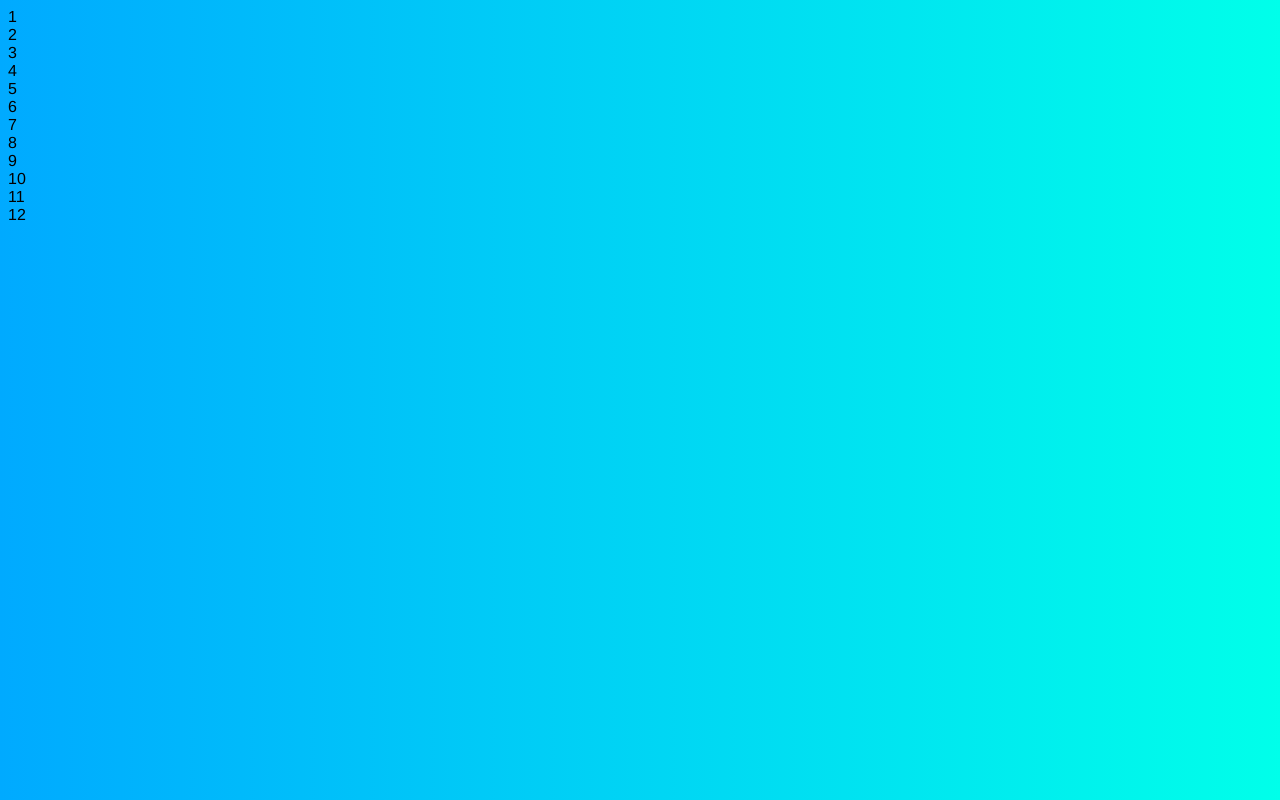
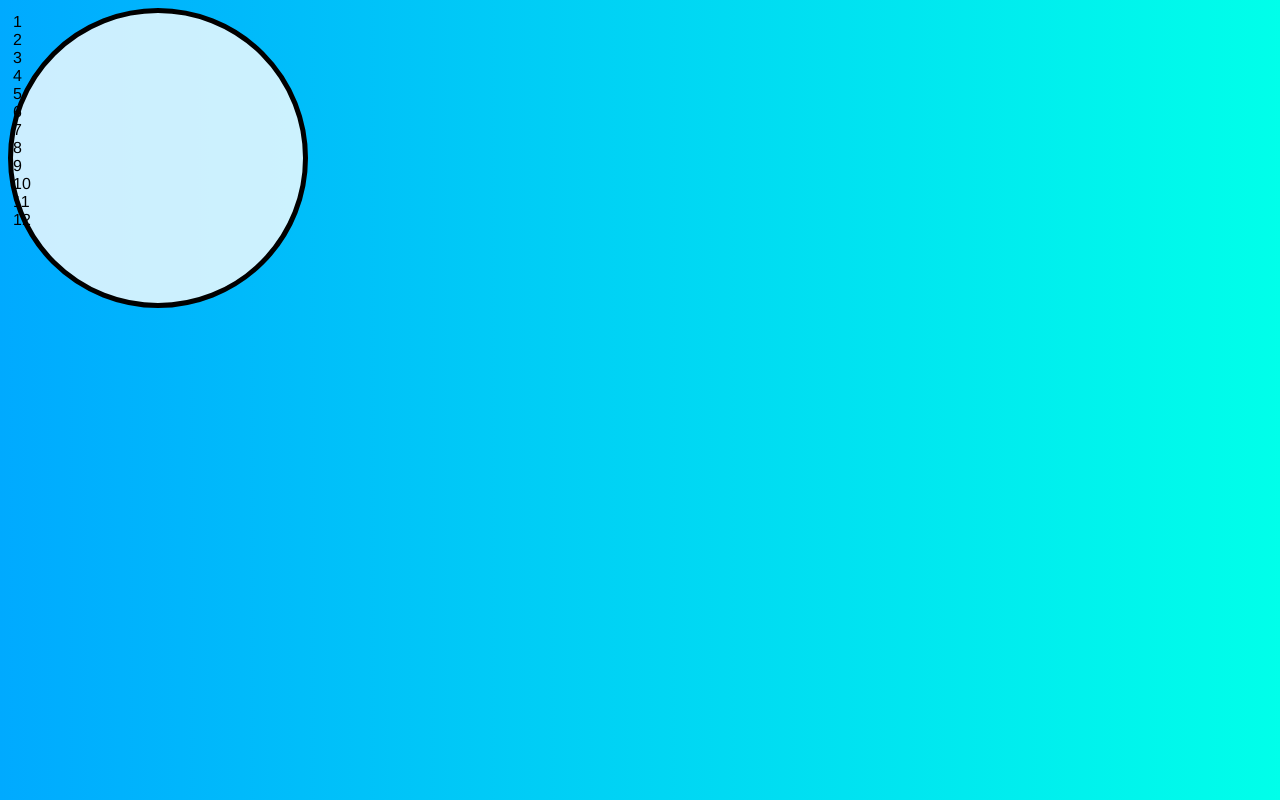
Before and after one commit to fatuma-saleh/Clock, a plain HTML site: page index.html in a window 1280 px wide. Drawn offline with Linux system fonts and the light colour scheme.

Commit message:
Add styles to clock

```diff
--- a/styles.css
+++ b/styles.css
@@ -12,3 +12,11 @@ body {
     hsl(175,100%,50%)
   );
 }
+
+.clock {
+  width:300px;
+  height: 300px;
+  background-color: rgba(255,255,255,.8);
+  border-radius: 50%;
+  border:  5px solid black;
+}
```
